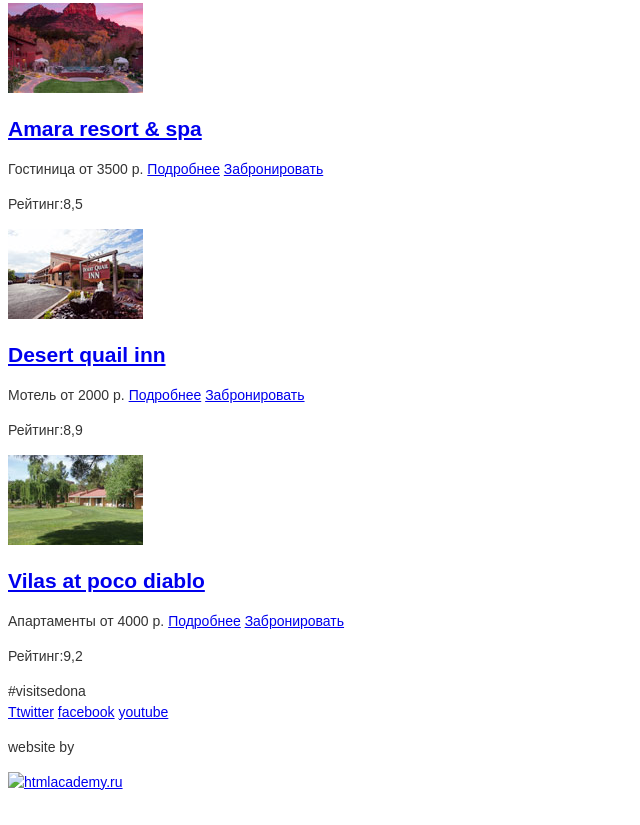
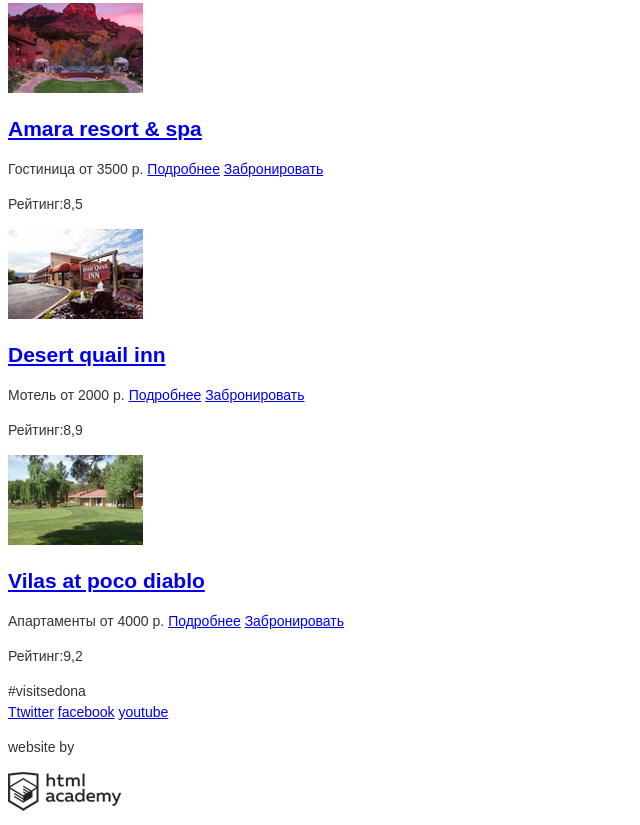
Before and after one commit to tea-alchemist/213152-sedona, a plain HTML site: page hotels.html in a window 1280 px wide. Shown: the part 578-1403 px from the top of the page, without its empty margins (0-640 px from the left). Before the commit the page ends 1379 px from the top, so only its background shows below. Drawn offline with Linux system fonts and the light colour scheme.

Commit message:
sedona №3 v3

```diff
--- a/css/style.css
+++ b/css/style.css
@@ -1,5 +1,5 @@
 body {
-  font-family: "PT Sans", "Arial", serif;
+  font-family: "PT Sans", "Arial", sans-serif;
   font-size: 14px;
   line-height: 21px;
   font-weight: normal;
--- a/hotels.html
+++ b/hotels.html
@@ -151,7 +151,7 @@
         </div>
         <div class="footer-copyright">
           <p>website by</p>
-          <a class="btn" href="https://htmlacademy.ru"><img src="img/copyright-logo.png"  alt="htmlacademy.ru"></a>
+          <a class="btn" href="https://htmlacademy.ru"><img src="img/logo_copyright.png"  alt="htmlacademy.ru"></a>
         </div>
       </footer>
     </div>
```
Also changed, not shown: index.html (+2 -2 lines).
